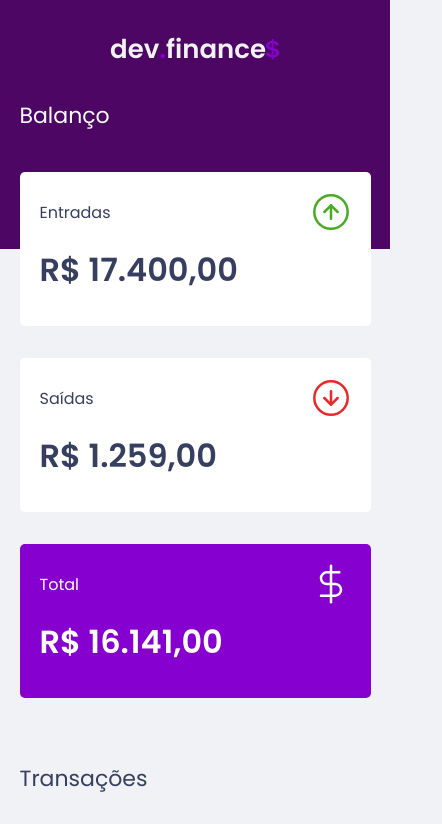
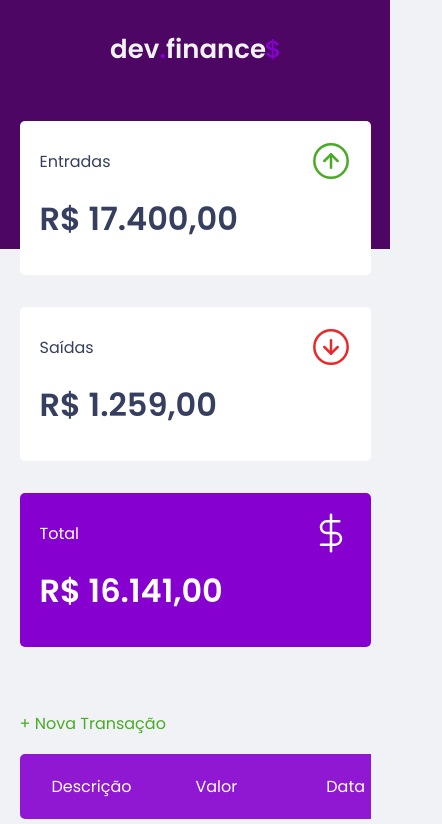
Before and after one commit to brunorguerra/discover-devfinances, a plain HTML site: page index.html in a window 390 px wide. Shown: the top 824 px of the page, 442 px wide, since content can reach past the window. Drawn offline with Linux system fonts and the light colour scheme.

Commit message:
update files

```diff
--- a/css/global.css
+++ b/css/global.css
@@ -28,3 +28,16 @@ body {
     background-color: var(--background);
     font-family: 'Poppins', sans-serif;
 }
+
+/* sr only */
+.sr-only {
+    position: absolute;
+    width: 1px;
+    height: 1px;
+    margin: -1px;
+    padding: 0;
+    white-space: nowrap;
+    border-width: 0;
+    clip: rect(0, 0, 0, 0);
+    overflow: hidden;
+}
--- a/css/style.css
+++ b/css/style.css
@@ -68,7 +68,6 @@ main #balance h2 {
 .total {
     grid-area: total;
 }
-
 main #balance .card-balance {
     background: var(--white);
 
@@ -112,12 +111,31 @@ main #balance .card-balance .title-card img {
 
 
 
+/* Main Transaction */
 main #transaction {
     width: 100%;
+
+    display: block;
+    overflow: auto;
 
     margin-top: 6.4rem;
     margin-bottom: 7rem;
 }
+main #transaction .button {
+    color: var(--green);
+
+    display: inline-block;
+    margin-bottom: 1rem;
+
+    font-size: 1.6rem;
+
+    transition: color .15s ease;
+}
+main #transaction .button.new:hover {
+    color: #3DD705;
+}
+
+/* Transaction table */
 main #transaction #data-table {
     width: 100%;
     text-align: left;
@@ -131,16 +149,21 @@ main table td, main table th{
     padding: 2rem 3.2rem;
 
     font-size: 1.6rem;
-
-    border-radius: .5rem;
 }
 main table th {
-    background: transparent;
+    background: rgba(134, 0, 207, .9) !important;
 
-    color: var(--text);
+    color: var(--white);
     font-weight: normal;
 }
-
+main table td:first-child,
+main table th:first-child{
+    border-radius: .5rem 0 0 .5rem;
+}
+main table td:last-child,
+main table th:last-child {
+    border-radius: 0 .5rem .5rem 0;
+}
 main table tbody tr {
     opacity: .75;
     transition: opacity .15s ease;
@@ -148,8 +171,6 @@ main table tbody tr {
 main table tbody tr:hover {
     opacity: 1;
 }
-
-
 main table .description {
     color: var(--title)
 }
@@ -162,12 +183,6 @@ main table .expense {
 main table .date {
     color: var(--text)
 }
-
-
-main #balance h2, main #transaction h2 {
-    display: none;
-}
-
 
 
 
@@ -185,6 +200,9 @@ footer p {
 
     color: var(--title);
 }
+footer p:nth-child(1) {
+    font-weight: bold;
+}
 footer p a{
     display: inline-block;
     color: var(--purple);
@@ -199,12 +217,10 @@ footer .green {
     color: #227EF0;
 }
 
-/* MediasQueries */
+
+
+/* MediasQueries - Responsive */
 @media (max-width: 940px) {
-    main #balance h2, main #transaction h2 {
-        display: block;
-    }
-
     main #balance {
         grid-template-areas:
         "title"
--- a/index.html
+++ b/index.html
@@ -22,17 +22,16 @@
       <h1 id="logo">dev<span class="purple">.</span>finance<img src="assets/$.svg" /></h1>
     </header>
 
-
     <main class="content">
       <section id="balance">
 
-        <h2>Balanço</h2>
+        <h2 class="sr-only">Balanço</h2>
 
 
         <div class="card-balance input">
             <div class="title-card">
                 <h3>Entradas</h3>
-                <img src="/assets/arrow-entrada.svg" alt="">
+                <img src="/assets/arrow-entrada.svg" alt="Entradas">
             </div>
             <p>R$ 17.400,00</p>
         </div><!--entradas-->
@@ -40,7 +39,7 @@
         <div class="card-balance output">
             <div class="title-card">
                 <h3>Saídas</h3>
-                <img src="/assets/arrow-saida.svg" alt="">
+                <img src="/assets/arrow-saida.svg" alt="Saídas">
             </div>
             <p>R$ 1.259,00</p>
         </div><!--saidas-->
@@ -48,7 +47,7 @@
         <div class="card-balance total">
             <div class="title-card">
                 <h3>Total</h3>
-                <img src="/assets/total.svg" alt="">
+                <img src="/assets/total.svg" alt="Total">
             </div>
             <p>R$ 16.141,00</p>
         </div><!--total-->
@@ -56,7 +55,11 @@
 
 
       <section id="transaction">
-        <h2>Transações</h2>
+        <h2 class="sr-only">Transações</h2>
+
+        <a href="#" class="button new" title="Nova Transação">
+          + Nova Transação
+        </a>
 
         <table id="data-table">
           <thead>
@@ -64,6 +67,7 @@
               <th>Descrição</th>
               <th>Valor</th>
               <th>Data</th>
+              <th></th>
             </tr>
           </thead>
 
@@ -72,16 +76,19 @@
               <td class="description">Criação de Website</td>
               <td class="income">R$ 4.000,00</td>
               <td class="date">03/10/2021</td>
+              <td><img src="/assets/minus.svg" alt="Remover Transação"></td>
             </tr>
             <tr>
               <td class="description">Luz</td>
               <td class="expense">- R$ 400,00</td>
               <td class="date">03/10/2021</td>
+              <td><img src="/assets/minus.svg" alt="Remover Transação"></td>
             </tr>
             <tr>
               <td class="description">Alguel</td>
               <td class="expense">- R$ 1.000,00</td>
               <td class="date">03/10/2021</td>
+              <td><img src="/assets/minus.svg" alt="Remover Transação"></td>
             </tr>
           </tbody>
         </table>
@@ -92,9 +99,9 @@
         <p>
           Projeto para
           <span class="green">aprendizado</span>, Criado por
-          <a href="https://brunoguerra.netlify.app/">Bruno Guerra</a>.
+          <a href="https://brunoguerra.netlify.app/" title="Portfolio Bruno Guerra">Bruno Guerra</a>.
         </p>
-        <p>dev.finance$</p>
+        <p>2021 - dev.finance$</p>
     </footer>
   </body>
 </html>
```
Also changed, not shown: assets/logo.svg (deleted), assets/minus.svg (added).
